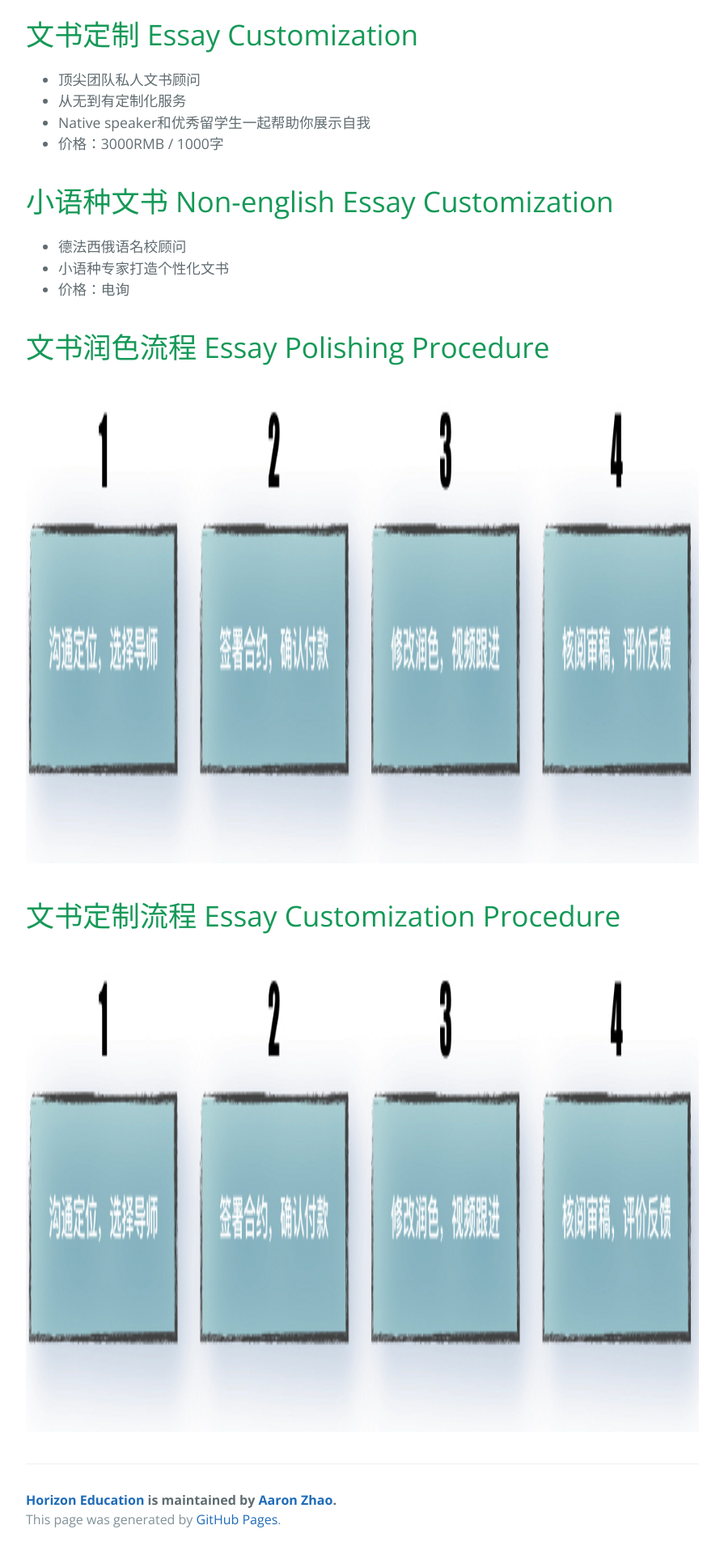
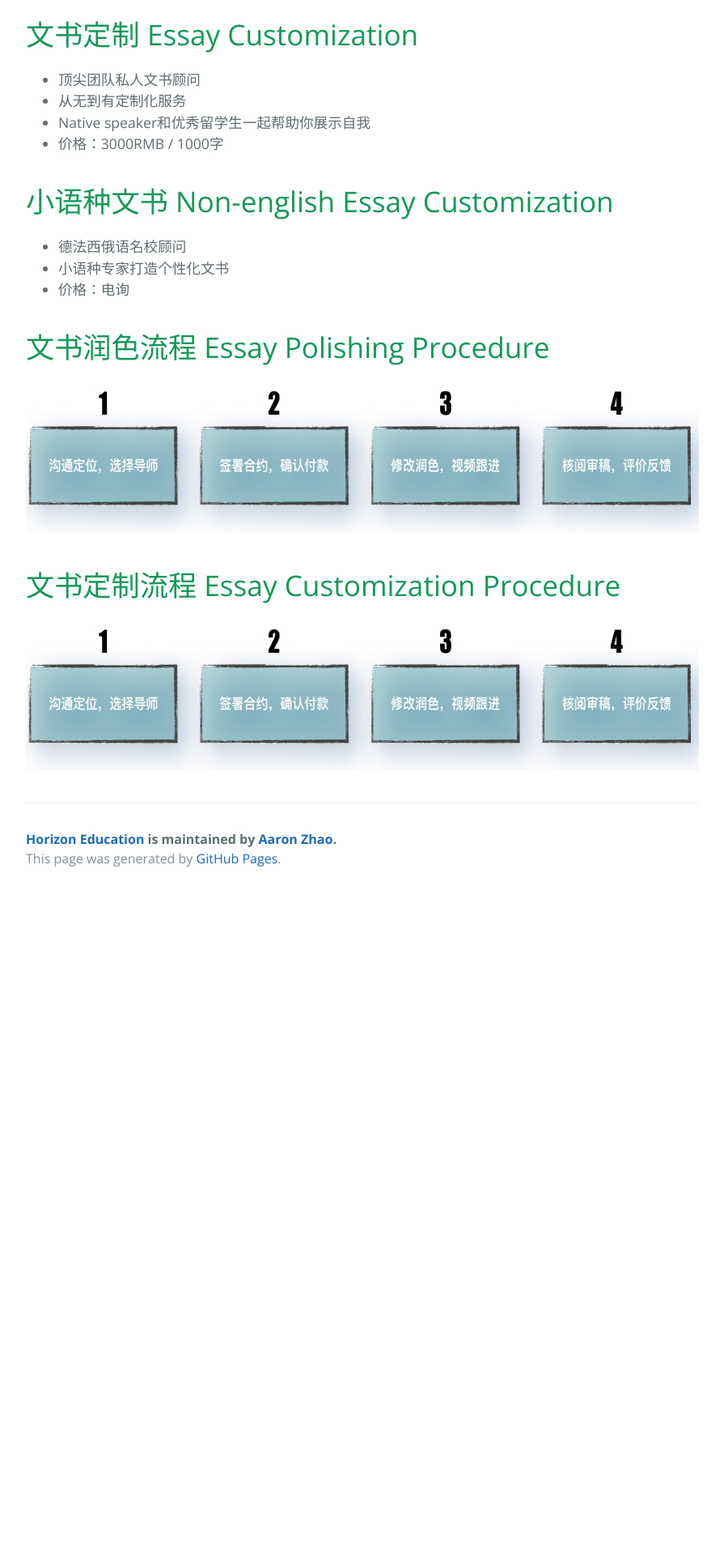
Before and after one commit to horizonedu/horizonedu.github.io, a Jekyll site: the page service.html, which Jekyll copies as it is, in a window 1280 px wide. Shown: the part 667-2587 px from the top of the page at 81% size, without its empty margins (192-1087 px from the left). Built offline with Jekyll 4.4.1, drawn with Linux system fonts in a browser that asks for light colours; after the commit the page ends 1771 px from its top, so only the background shows below that.

Commit message:
added flow chart, isabel

```diff
--- a/service.html
+++ b/service.html
@@ -66,9 +66,9 @@
   </ul>
   <h1>文书润色流程 Essay Polishing Procedure</h1>
   <!-- <img src="Yumi_Han.jpeg" alt="Guillaume Fontan" style="width:200px;height:200px;"> -->
-  <img src="fig_flow.jpeg" alt="polish1" style="width:841px;height:595px;">
+  <img src="fig_flow.jpeg" alt="polish1" style="width:998px;height:187px;">
   <h1>文书定制流程 Essay Customization Procedure</h1>
-  <img src="fig_flow.jpeg" alt="polish2" style="width:841px;height:595px;">
+  <img src="fig_flow.jpeg" alt="polish2" style="width:998px;height:187px;">
 
 </div>
 
```
Also changed, not shown: 2 other files.
